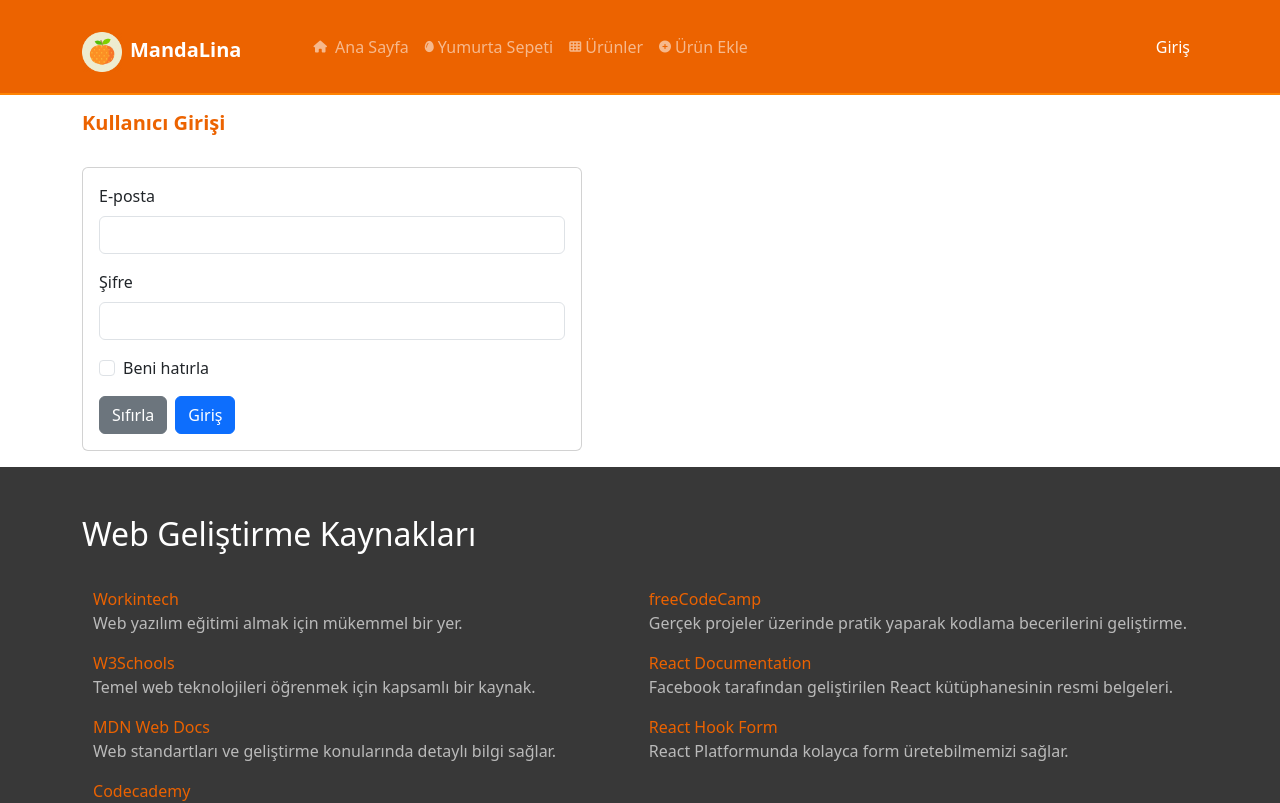
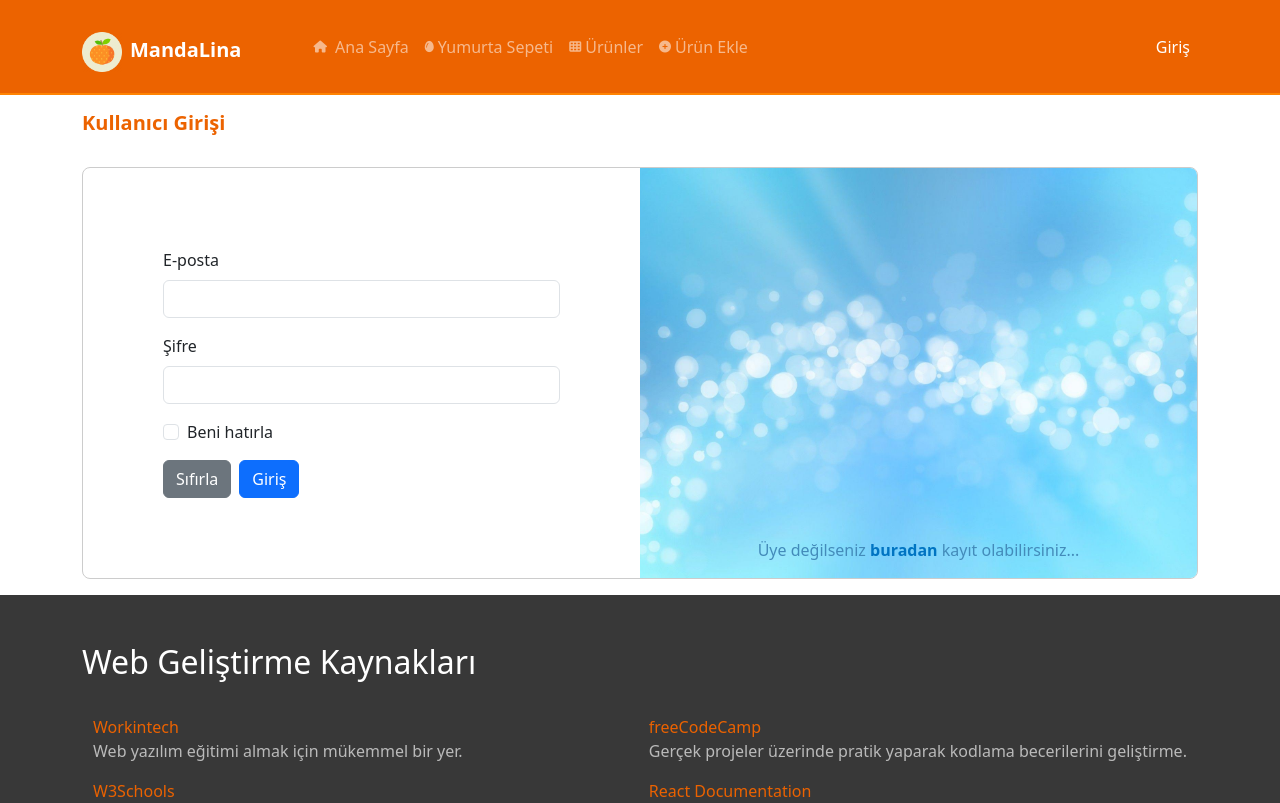
Before and after one commit to kenanturgay/nextgen-react-tailwindcss, a React app: page /login in a window 1280 px wide. Shown: the top 803 px of the page. Built offline with nearby package versions, Linux system fonts and the light colour scheme.

Commit message:
las uptades

```diff
--- a/src/components/LoginForm.js
+++ b/src/components/LoginForm.js
@@ -32,7 +32,8 @@ const LoginForm = () => {
   };
 
   return (
-    <div className="card login-form">
+    <div className="counter-card">
+      <div className="yumurta-form">
         <form onSubmit={submitHandler} className="card-body">
           <div className="mb-3">
             <label className="form-label" htmlFor="user-mail">
@@ -83,6 +84,12 @@ const LoginForm = () => {
           </Button>
         </form>
       </div>
+      <div className="login-form-bg">
+        <p className="fs-6">
+          Üye değilseniz <a href="#">buradan</a> kayıt olabilirsiniz...
+        </p>
+      </div>
+    </div>
   );
 };
 
--- a/src/index.css
+++ b/src/index.css
@@ -50,13 +50,30 @@ code {
   overflow: hidden;
 }
 .counter-card > .yumurta-sepeti {
-  min-width: 300px;
+  min-width: 40%;
   background-image: url("./assets/sepet-yumurta.png");
   background-position: center;
 }
 .counter-card > .yumurta-form {
   padding: 5rem;
   flex-grow: 1;
+}
+
+.login-form-bg {
+  min-width: 50%;
+  background-image: url("./assets/login-form-bg.jpeg");
+  background-position: center;
+  background-repeat: no-repeat;
+  background-size: cover;
+  display: flex;
+  align-items: end;
+  justify-content: center;
+  color: #438bba;
+}
+.login-form-bg a {
+  text-decoration: none;
+  color: #0074c2;
+  font-weight: bold;
 }
 
 .sticky {
```
Also changed, not shown: src/assets/login-form-bg.jpeg (added). Lines whose indentation alone changed are shown as unchanged.
